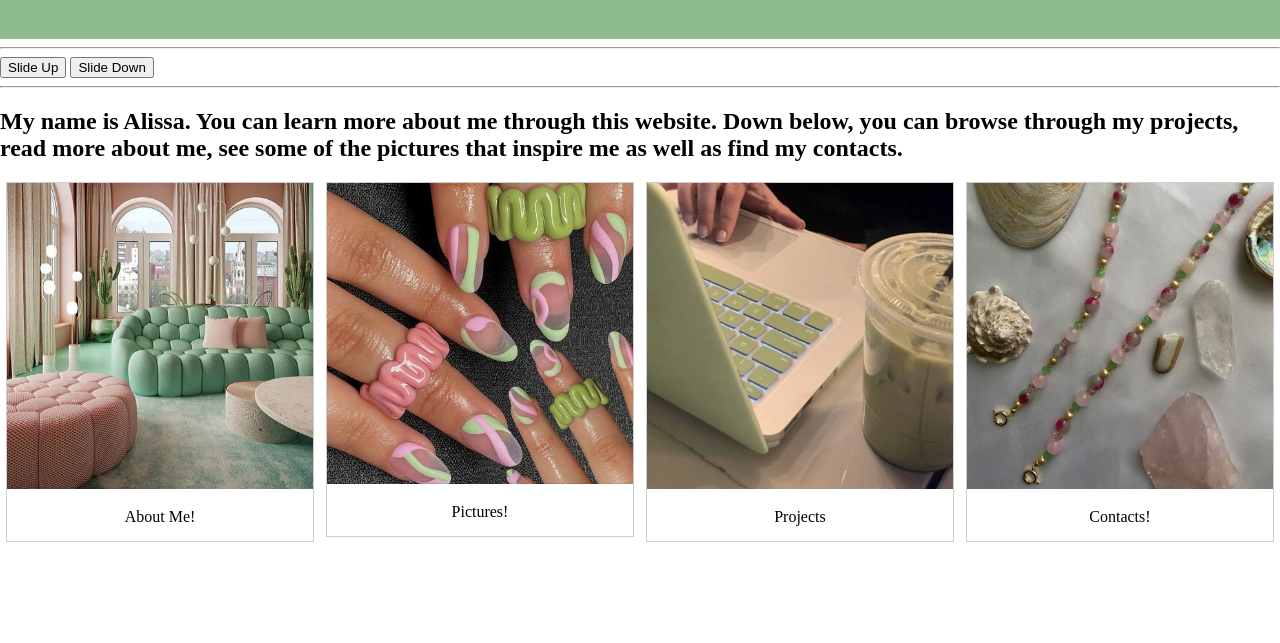
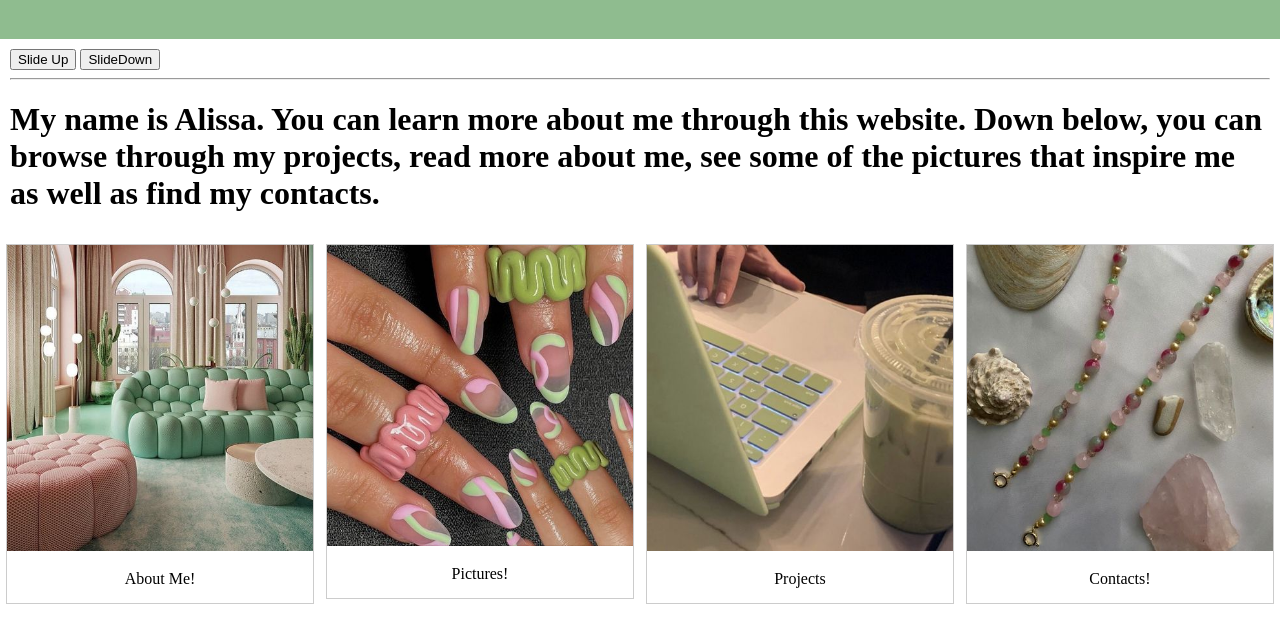
Before and after one commit to Alissanited/alissanited.github.io, a plain HTML site: page index.html in a window 1280 px wide. Shown: the part 81-724 px from the top of the page. Drawn offline with nearby package versions, Linux system fonts and the light colour scheme.

Commit message:
button 2

```diff
--- a/index.html
+++ b/index.html
@@ -26,19 +26,41 @@ body {
 </body>
 </html>
 
-<hr>
+<html>
+<head>
+	<script src="https://code.jquery.com/jquery-3.1.0.min.js"></script>
+	<style>
+		#container{
+			width:100%;
+			margin:auto;
+			padding:10px;
+		}
+	</style>
+</head>
+<body>
+	</header>
+	<div id="container">
+		<button id="btnSlideUp">Slide Up</button>
+		<button id="btnSlideDown">SlideDown</button>
 
-		<button id="btnSlideUp">Slide Up</button>
-		<button id="btnSlideDown">Slide Down</button>
-<hr>
- <div id="box"><h2>My name is Alissa. You can learn more about me through this website. Down below, you can browse through my projects, read more about me, see some of the pictures that inspire me as well as find my contacts.</h2></div>
-<script>
-  $('#btnSlideDown').click(function(){
+		<hr>
+
+		<div id="box"><h1>My name is Alissa. You can learn more about me through this website. Down below, you can browse through my projects, read more about me, see some of the pictures that inspire me as well as find my contacts.
+    </h1></div>
+
+	</div>
+
+	<script>
+		$(document).ready(function(){
+			$('#btnSlideDown').click(function(){
 				$('#box').slideDown(3000);
 			});
-	$('#btnSlideUp').click(function(){
+			$('#btnSlideUp').click(function(){
 				$('#box').slideUp(3000);
-</script>
+			});
+	</script>
+</body>
+</html>
 
 <html>
 <head>
```
